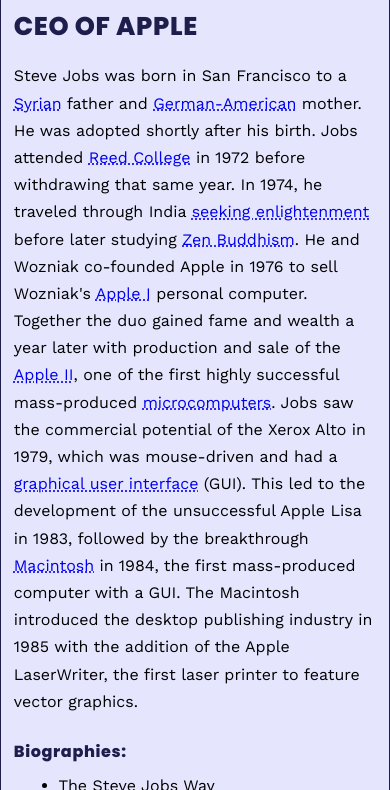
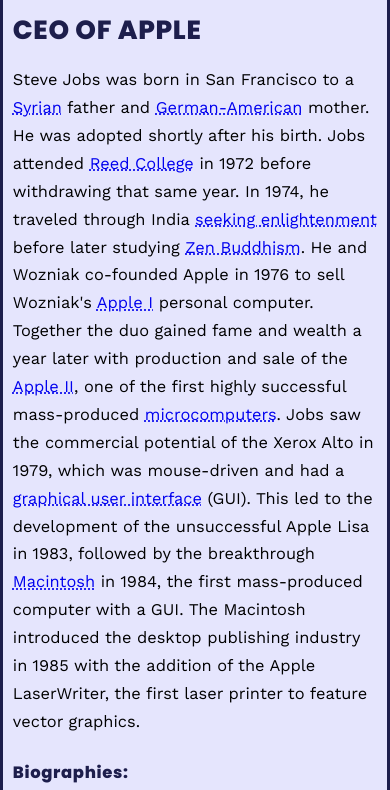
Before and after one commit to divyanshu-sriwastva/steve-jobs, a plain HTML site: page index.html in a window 390 px wide. Shown: the part 160-950 px from the top of the page. Drawn offline with nearby package versions, Linux system fonts and the light colour scheme.

Commit message:
Completed

```diff
--- a/CSS/style.css
+++ b/CSS/style.css
@@ -123,12 +123,12 @@ a:link, a:visited {
 
 @media (max-width: 556px) {
     html {
-        font-size: 40%;
+        font-size: 41%;
     }
 
     body {
-        padding: 2rem;
-        border-width: .2rem;
+        padding: 1.5rem;
+        border-width: .5rem;
     }
 
     .about-him {
```
